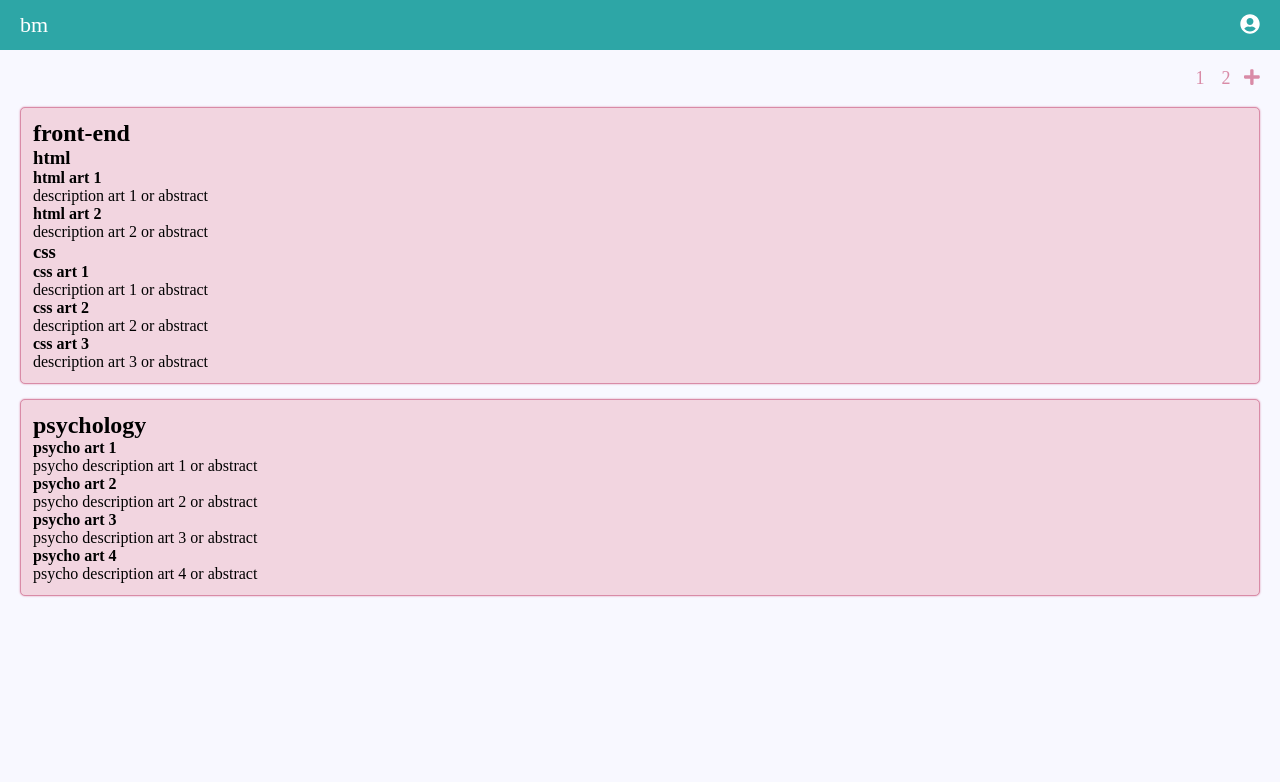
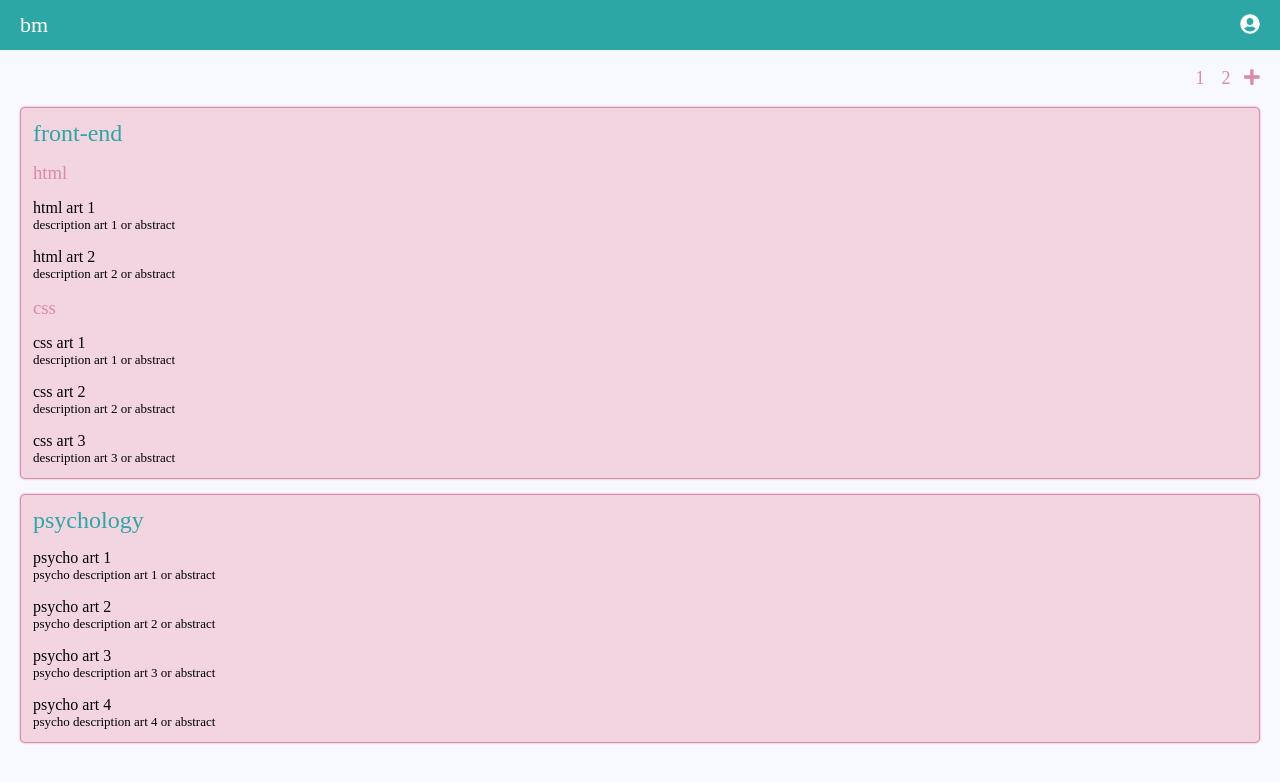
Before and after one commit to marcjnn/be-my-bookmark, a React (Create React App) app: page / in a window 1280 px wide. Shown: the top 782 px of the page. Built offline with nearby package versions, Linux system fonts and the light colour scheme.

Commit message:
migrate styles for main

```diff
--- a/src/components/Board.js
+++ b/src/components/Board.js
@@ -2,16 +2,16 @@ import "./Board.scss";
 import Card from "./Card";
 
 const Board = (props) => {
-  const cards = props.board.cards.map((card) => {
+  const cards = props.board.cards.map((card, index) => {
     return (
-      <li>
+      <li key={index} className="card">
         <Card card={card} />
       </li>
     );
   });
   return (
     <section className="board">
-      <h2>{props.board.name}</h2>
+      <h2 className="board__title">{props.board.name}</h2>
       <ul>{cards}</ul>
     </section>
   );
@@ -19,9 +19,9 @@ const Board = (props) => {
 
 export default Board;
 {
-  /* <section className="boards column">
-        <div className="newBoard">
-          <h3 className="boardName">front-end</h3>
+  /* <section className="">
+        <div className="">
+          <h3 className="">front-end</h3>
           <ul className="boardSection">
             <li>
               <h3 className="boardSectionName">html</h3>
--- a/src/components/Board.scss
+++ b/src/components/Board.scss
@@ -9,4 +9,12 @@
   margin: 15px 0px;
   padding: 12px;
   box-shadow: 0px 0px 2px $colorSecondaryDark;
+  &__title {
+    color: $colorPrimaryDark;
+    font-weight: 500;
+  }
 }
+
+.card {
+  margin-top: 15px;
+}
--- a/src/components/BoardList.js
+++ b/src/components/BoardList.js
@@ -2,8 +2,8 @@ import Board from "./Board";
 
 const BoardList = (props) => {
   // console.log("props form app ", props);
-  const boardstoprint = props.boards.map((board) => {
-    return <Board board={board} />;
+  const boardstoprint = props.boards.map((board, index) => {
+    return <Board key={index} board={board} />;
   });
   return <>{boardstoprint}</>;
 };
--- a/src/components/Bookmark.js
+++ b/src/components/Bookmark.js
@@ -1,8 +1,10 @@
+import "./Bookmark.scss";
+
 const Bookmark = (props) => {
   return (
     <>
-      <h4>{props.pin.title}</h4>
-      <p>{props.pin.notes}</p>
+      <h4 className="bookmark__title">{props.pin.title}</h4>
+      <p className="bookmark__content">{props.pin.notes}</p>
     </>
   );
 };
--- /dev/null
+++ b/src/components/Bookmark.scss
@@ -0,0 +1,11 @@
+@import "../style/variables.scss";
+@import "../style/reset.scss";
+
+.bookmark {
+  &__title {
+    font-weight: 500;
+  }
+  &__content {
+    font-size: 13px;
+  }
+}
--- a/src/components/Card.js
+++ b/src/components/Card.js
@@ -1,16 +1,18 @@
+import "./Card.scss";
+
 import Bookmark from "./Bookmark";
 
 const Card = (props) => {
   const pins = props.card.pins.map((pin, index) => {
     return (
-      <li key={index}>
+      <li key={index} className="bookmark">
         <Bookmark pin={pin} />
       </li>
     );
   });
   return (
     <>
-      <h3>{props.card.title}</h3>
+      <h3 className="card__title">{props.card.title}</h3>
       <ul>{pins}</ul>
     </>
   );
--- a/src/components/Card.scss
+++ b/src/components/Card.scss
@@ -0,0 +1,13 @@
+@import "../style/variables.scss";
+@import "../style/reset.scss";
+
+.card {
+  &__title {
+    color: $colorSecondaryDark;
+    font-weight: 400;
+  }
+}
+
+.bookmark {
+  margin-top: 15px;
+}
--- a/src/style/variables.scss
+++ b/src/style/variables.scss
@@ -8,3 +8,5 @@ $colorSecondaryDark: #d98ba7;
 $colorSecondaryLight: #f2d5e0;
 
 $colorBackground: #f8f8ff;
+
+$colorFontDark: #424242;
```
